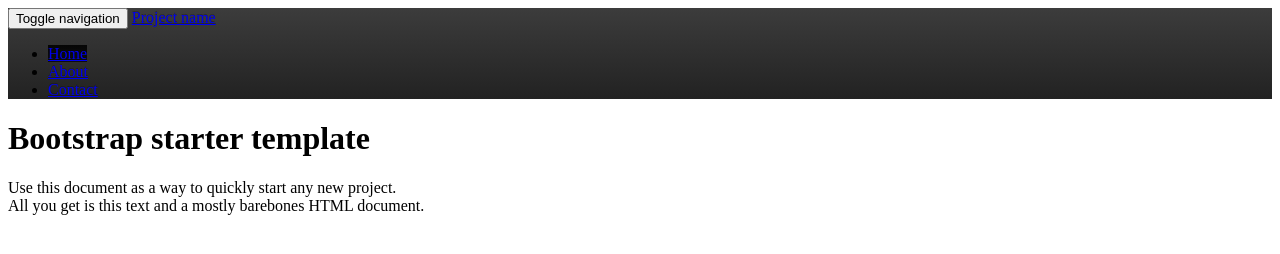
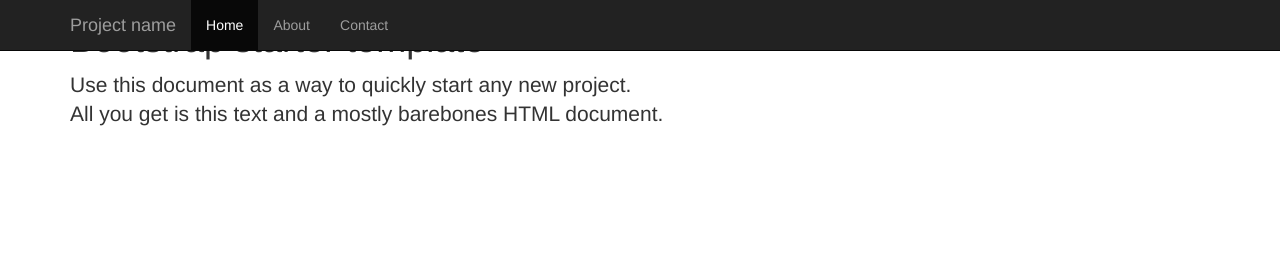
Before and after one commit to keithrobichaud/keithrobichaud.github.io, a plain HTML site: page index.html in a window 1280 px wide. Drawn offline with nearby package versions, Linux system fonts and the light colour scheme; a script that the page names is missing.

Commit message:
pls bootstrap

```diff
--- a/index.html
+++ b/index.html
@@ -13,11 +13,7 @@
     <title>Starter Template for Bootstrap</title>
 
     <!-- Bootstrap core CSS -->
-    <link href="css/bootstrap-theme.css" rel="stylesheet">
-
-    <!-- Custom styles for this template -->
-    <link href="starter-template.css" rel="stylesheet">
-
+    <link href="css/bootstrap.min.css" rel="stylesheet">
 
     <!-- HTML5 shim and Respond.js for IE8 support of HTML5 elements and media queries -->
     <!--[if lt IE 9]>
```
